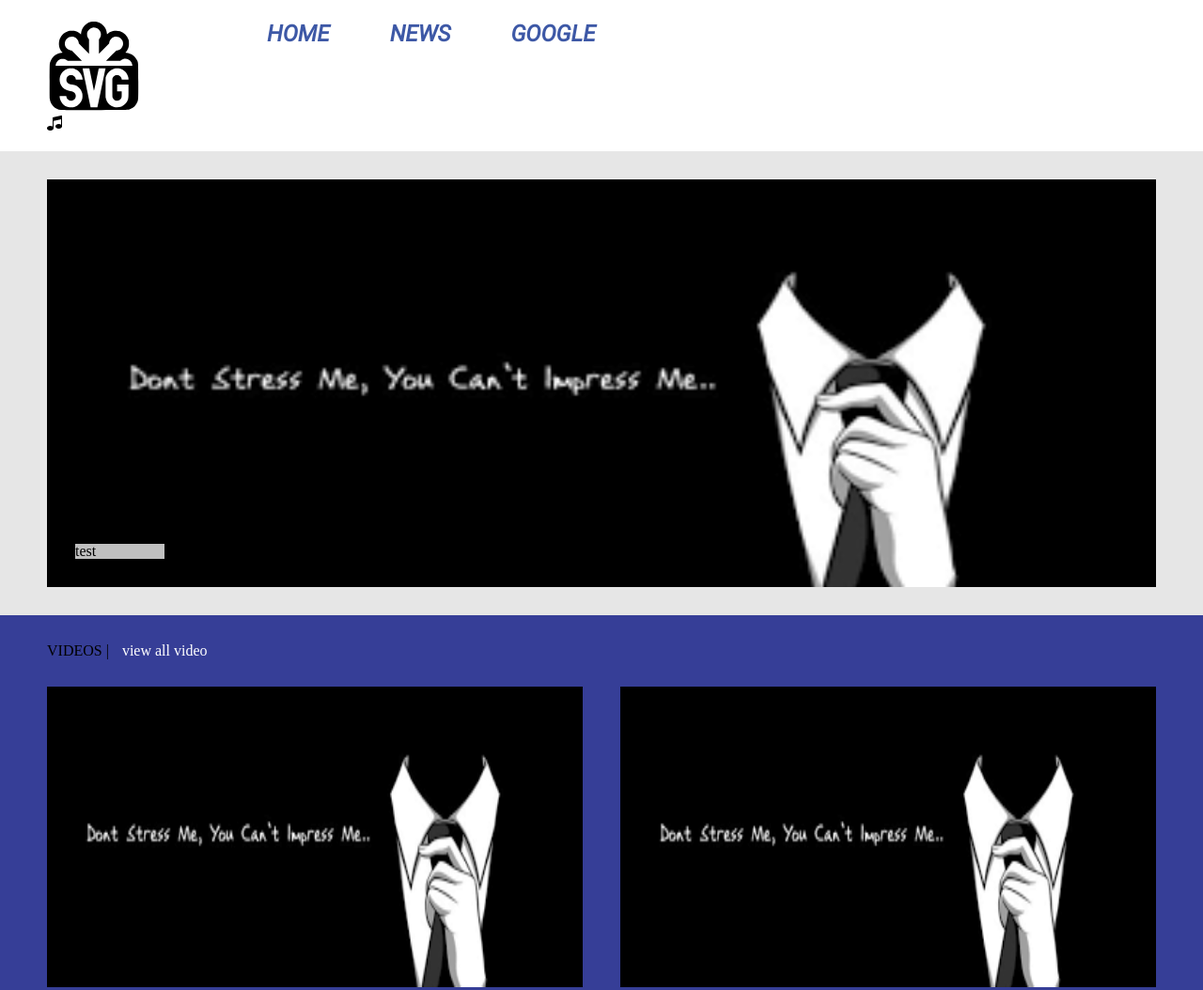
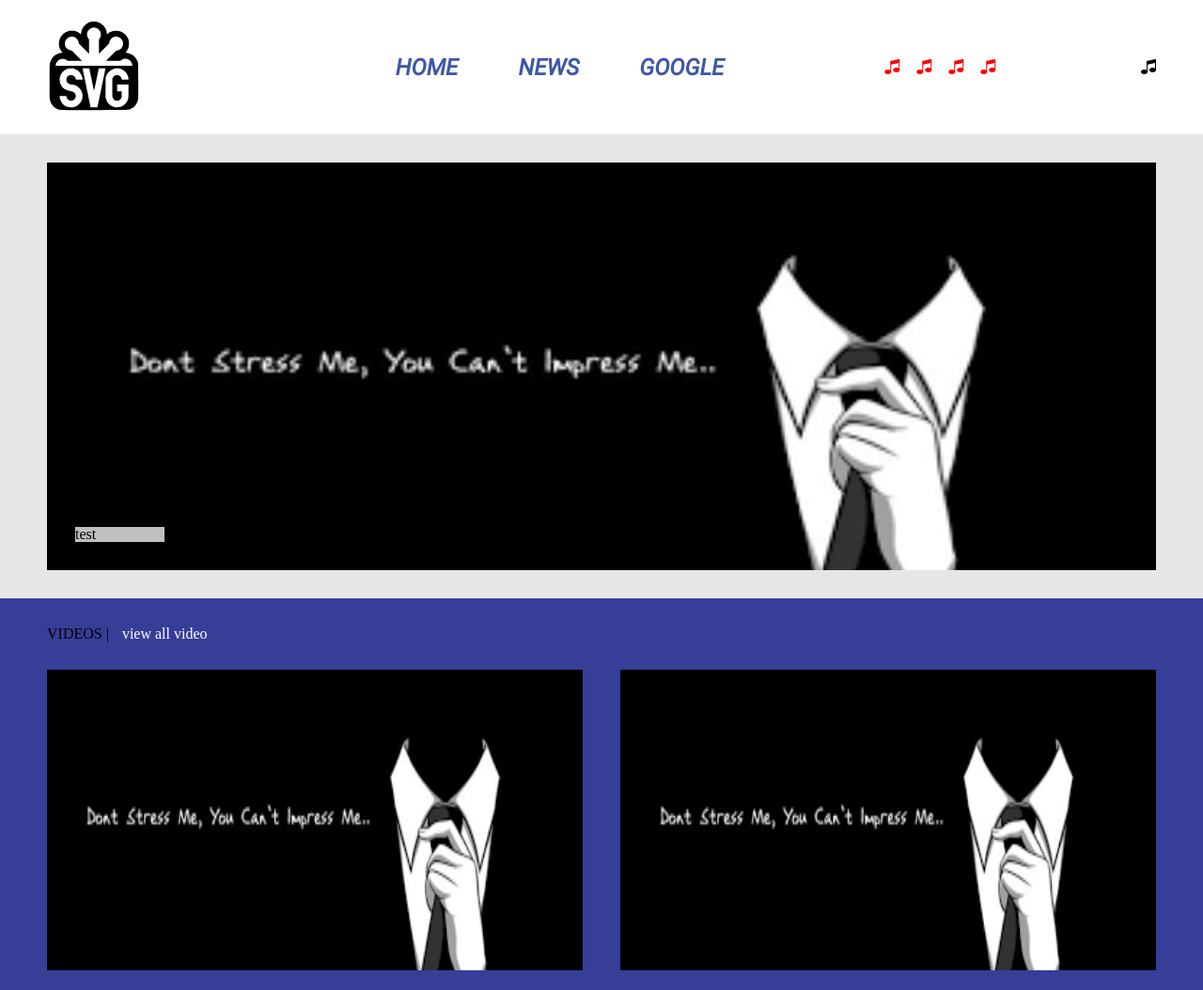
Before and after one commit to ArtFrontEnd/newproject, a plain HTML site: page index.html in a window 1280 px wide. Shown: the top 1054 px of the page at 94% size. Drawn offline with Linux system fonts and the light colour scheme; files whose address does not match are found by name.

Commit message:
Update style.css

```diff
--- a/assets/css/style.css
+++ b/assets/css/style.css
@@ -2,7 +2,7 @@
 	display: inline-block;
 	color: black;
 }
-/* .social-icon a{
+.social-icon a{
 	display: inline-block;
 	color: red;
 	width: 30px;
@@ -19,7 +19,7 @@
 	justify-content: space-between;
 	height: 100%;
 	align-items: center;
-} */
+}
 .burger-icon{
 	margin-right: 30px;
 	float: right;
```
